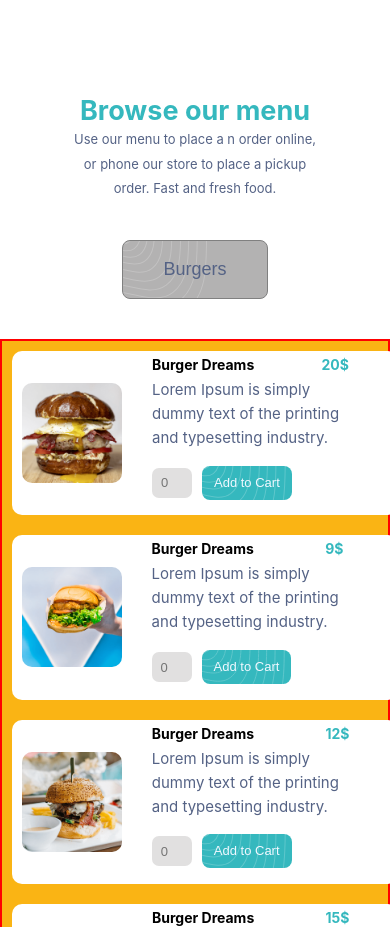
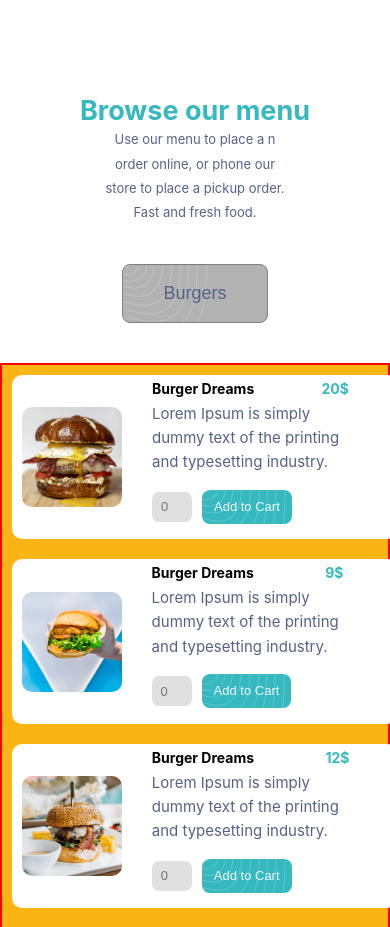
Before and after one commit to SatyabratDivedi/Restro-Web-New, a plain HTML site: page index.html in a window 390 px wide. Shown: the part 3220-4147 px from the top of the page. Drawn offline with Linux system fonts and the light colour scheme.

Commit message:
Update restro.css

```diff
--- a/restro.css
+++ b/restro.css
@@ -589,6 +589,6 @@ nav button:hover {
     font-size: 13px;
   }
   .section4 p {
-    padding-inline: 10%;
+    padding-inline: 20%;
   }
 }
```
